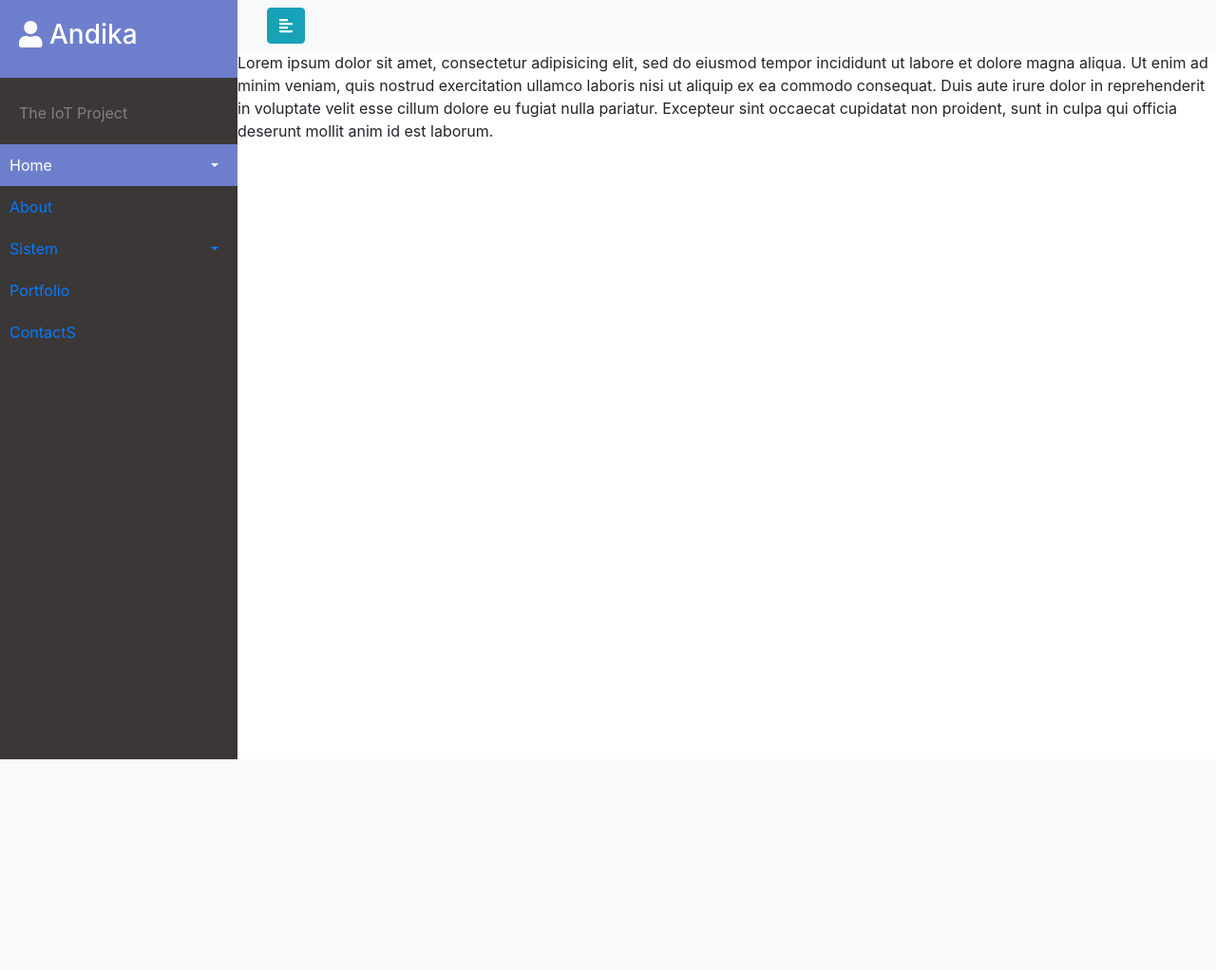
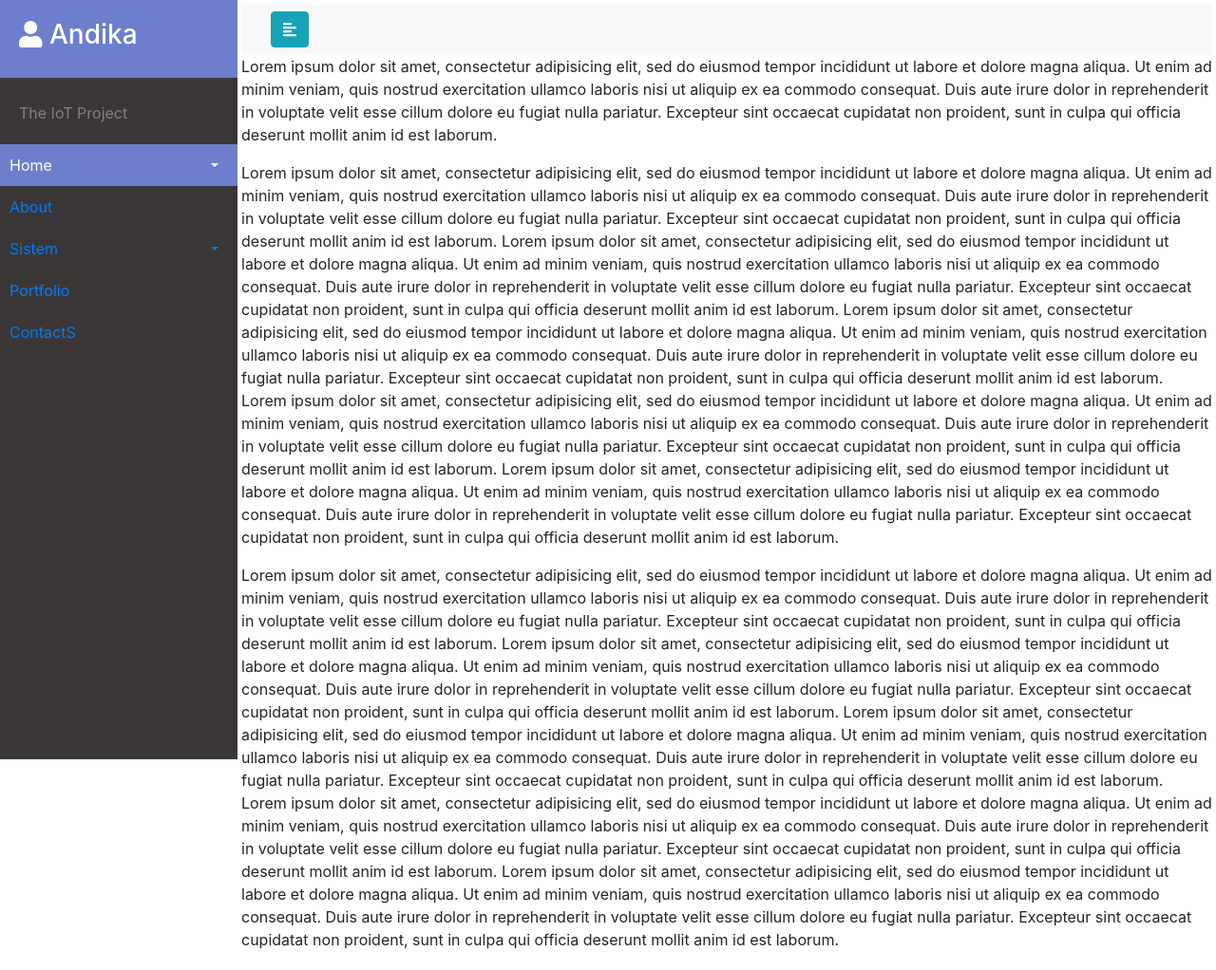
Before and after one commit to Fic21/tabgdika, a PHP site: page / in a window 1280 px wide. Shown: the whole page at 95% size. Before the commit the page ends 800 px from the top, so only its background shows below. Run offline with PHP 8.4, Linux system fonts and the light colour scheme; some libraries are stand-ins or nearby versions.

Commit message:
perubahan style2.css

```diff
--- a/css/style2.css
+++ b/css/style2.css
@@ -1,21 +1,28 @@
-.wrapper {
+
+@import "https://fonts.googleapis.com/css?family=Poppins:300,400,500,600,700";
+
+.wrapper{
     display: flex;
+    /*width: 100%;*/
     width: 100%;
 }
 
-#sidebar {
+#sidebar{
+    /*for posisition*/
+    min-width: 250px;
+    max-width: 250px;
+    height: 100vh;
     width: 250px;
     position: fixed;
     top: 0;
     left: 0;
     height: 100vh;
     z-index: 999;
-    background: #7386D5;
+    background: #3b3736;
     color: #fff;
     transition: all 0.3s;
 }
 
-/*basic*/
 #sidebar.active{
     margin-left: -250px;
 }
@@ -32,78 +39,89 @@ a[data-toggle="collapse"]{
     transform: translateY(-50%);
 }
 
-@media(max-width: 768px){
-    #sidebar{
-        margin-left: -250px;
-    }
-    #sidebar.active{
-        margin-left: 0;
-    }
-}
 
-/*
-    ADDITIONAL DEMO STYLE, NOT IMPORTANT TO MAKE THINGS WORK BUT TO MAKE IT A BIT NICER :)
-*/
-@import "https://fonts.googleapis.com/css?family=Poppins:300,400,500,600,700";
-
-
-body {
-    font-family: 'Poppins', sans-serif;
-    background: #fafafa;
-}
-
-p {
-    font-family: 'Poppins', sans-serif;
-    font-size: 1.1em;
-    font-weight: 300;
-    line-height: 1.7em;
-    color: #999;
-}
-
-a, a:hover, a:focus {
-    color: inherit;
-    text-decoration: none;
-    transition: all 0.3s;
-}
-
-#sidebar {
-/* don't forget to add all the previously mentioned styles here too */
-    background: #7386D5;
-    color: #fff;
-    transition: all 0.3s;
-}
-
-#sidebar .sidebar-header {
+#sidebar .sidebar-header{
     padding: 20px;
     background: #6d7fcc;
 }
 
-#sidebar ul.components {
-    padding: 20px 0;
-    border-bottom: 1px solid #47748b;
+#sidebar .sidebar-header i{
+    color: red;
 }
 
-#sidebar ul p {
-    color: #fff;
-    padding: 10px;
+
+#sidebar ul.components{
+    padding: 20px 0;
 }
 
-#sidebar ul li a {
+#sidebar ul p{
+    color: gray;
+    padding: 5px;
+    padding-left: 20px;
+}
+
+#sidebar ul li a{
     padding: 10px;
-    font-size: 1.1em;
+    font-size: 1em;
     display: block;
 }
+
 #sidebar ul li a:hover {
     color: #7386D5;
-    background: #fff;
+    background: rgba(0,0,0,0.5);
 }
 
-#sidebar ul li.active > a, a[aria-expanded="true"] {
+#sidebar ul li.active > a, a[aria-expanded="true"]{
+    color:#fff;
+    background:#6d7fcc;
+}
+
+#sidebar a{
+    text-decoration: none;
+}
+
+
+
+ul ul a{
+    font-size: 0.8em !important;
+    padding-left: 30px !important;
+    background-color:  #6d7fcc;
     color: #fff;
-    background: #6d7fcc;
 }
-ul ul a {
-    font-size: 0.9em !important;
-    padding-left: 30px !important;
-    background: #6d7fcc;
+
+#content {
+    width: calc(100% - 250px);
+    padding: 4px;
+    min-height: 100vh;
+    transition: all 0.3s;
+    position: absolute;
+    top: 0;
+    right: 0;
 }
+
+#content.active {
+    width: 100%;
+}
+
+
+/* ---------------------------------------------------
+    MEDIAQUERIES
+----------------------------------------------------- */
+
+@media (max-width: 768px) {
+    #sidebar {
+        margin-left: -250px;
+    }
+    #sidebar.active {
+        margin-left: 0;
+    }
+    #content {
+        width: 100%;
+    }
+    #content.active {
+        width: calc(100% - 250px);
+    }
+    #sidebarCollapse span {
+        display: none;
+    }
+}
--- a/index.html
+++ b/index.html
@@ -11,10 +11,9 @@
     <!-- Bootstrap CSS CDN -->
     <link rel="stylesheet" href="https://stackpath.bootstrapcdn.com/bootstrap/4.1.0/css/bootstrap.min.css" integrity="sha384-9gVQ4dYFwwWSjIDZnLEWnxCjeSWFphJiwGPXr1jddIhOegiu1FwO5qRGvFXOdJZ4" crossorigin="anonymous">
     <!-- Our Custom CSS -->
-    <link rel="stylesheet" href="css/style1.css">
-
-    <!-- Our Custom JS -->
-    <!-- <script src="js/toggle1.js"></script> -->
+    <link rel="stylesheet" href="css/style2.css">
+    <!-- Scrollbar Custom CSS for second style2.css -->
+    <link rel="stylesheet" href="https://cdnjs.cloudflare.com/ajax/libs/malihu-custom-scrollbar-plugin/3.1.5/jquery.mCustomScrollbar.min.css">
 
     <!-- Font Awesome JS -->
     <script defer src="https://use.fontawesome.com/releases/v5.0.13/js/solid.js" integrity="sha384-tzzSw1/Vo+0N5UhStP3bvwWPq+uvzCMfrN1fEFe+xBmv1C/AtVX5K0uZtmcHitFZ" crossorigin="anonymous"></script>
@@ -84,6 +83,75 @@
             cillum dolore eu fugiat nulla pariatur. Excepteur sint occaecat cupidatat non
             proident, sunt in culpa qui officia deserunt mollit anim id est laborum.</p>
 
+            <p>Lorem ipsum dolor sit amet, consectetur adipisicing elit, sed do eiusmod
+            tempor incididunt ut labore et dolore magna aliqua. Ut enim ad minim veniam,
+            quis nostrud exercitation ullamco laboris nisi ut aliquip ex ea commodo
+            consequat. Duis aute irure dolor in reprehenderit in voluptate velit esse
+            cillum dolore eu fugiat nulla pariatur. Excepteur sint occaecat cupidatat non
+            proident, sunt in culpa qui officia deserunt mollit anim id est laborum.
+
+            Lorem ipsum dolor sit amet, consectetur adipisicing elit, sed do eiusmod
+            tempor incididunt ut labore et dolore magna aliqua. Ut enim ad minim veniam,
+            quis nostrud exercitation ullamco laboris nisi ut aliquip ex ea commodo
+            consequat. Duis aute irure dolor in reprehenderit in voluptate velit esse
+            cillum dolore eu fugiat nulla pariatur. Excepteur sint occaecat cupidatat non
+            proident, sunt in culpa qui officia deserunt mollit anim id est laborum.
+
+            Lorem ipsum dolor sit amet, consectetur adipisicing elit, sed do eiusmod
+            tempor incididunt ut labore et dolore magna aliqua. Ut enim ad minim veniam,
+            quis nostrud exercitation ullamco laboris nisi ut aliquip ex ea commodo
+            consequat. Duis aute irure dolor in reprehenderit in voluptate velit esse
+            cillum dolore eu fugiat nulla pariatur. Excepteur sint occaecat cupidatat non
+            proident, sunt in culpa qui officia deserunt mollit anim id est laborum.
+
+            Lorem ipsum dolor sit amet, consectetur adipisicing elit, sed do eiusmod
+            tempor incididunt ut labore et dolore magna aliqua. Ut enim ad minim veniam,
+            quis nostrud exercitation ullamco laboris nisi ut aliquip ex ea commodo
+            consequat. Duis aute irure dolor in reprehenderit in voluptate velit esse
+            cillum dolore eu fugiat nulla pariatur. Excepteur sint occaecat cupidatat non
+            proident, sunt in culpa qui officia deserunt mollit anim id est laborum.
+
+            Lorem ipsum dolor sit amet, consectetur adipisicing elit, sed do eiusmod
+            tempor incididunt ut labore et dolore magna aliqua. Ut enim ad minim veniam,
+            quis nostrud exercitation ullamco laboris nisi ut aliquip ex ea commodo
+            consequat. Duis aute irure dolor in reprehenderit in voluptate velit esse
+            cillum dolore eu fugiat nulla pariatur. Excepteur sint occaecat cupidatat non
+            proident, sunt in culpa qui officia deserunt mollit anim id est laborum.</p>
+
+            <p>Lorem ipsum dolor sit amet, consectetur adipisicing elit, sed do eiusmod
+            tempor incididunt ut labore et dolore magna aliqua. Ut enim ad minim veniam,
+            quis nostrud exercitation ullamco laboris nisi ut aliquip ex ea commodo
+            consequat. Duis aute irure dolor in reprehenderit in voluptate velit esse
+            cillum dolore eu fugiat nulla pariatur. Excepteur sint occaecat cupidatat non
+            proident, sunt in culpa qui officia deserunt mollit anim id est laborum.
+
+            Lorem ipsum dolor sit amet, consectetur adipisicing elit, sed do eiusmod
+            tempor incididunt ut labore et dolore magna aliqua. Ut enim ad minim veniam,
+            quis nostrud exercitation ullamco laboris nisi ut aliquip ex ea commodo
+            consequat. Duis aute irure dolor in reprehenderit in voluptate velit esse
+            cillum dolore eu fugiat nulla pariatur. Excepteur sint occaecat cupidatat non
+            proident, sunt in culpa qui officia deserunt mollit anim id est laborum.
+
+            Lorem ipsum dolor sit amet, consectetur adipisicing elit, sed do eiusmod
+            tempor incididunt ut labore et dolore magna aliqua. Ut enim ad minim veniam,
+            quis nostrud exercitation ullamco laboris nisi ut aliquip ex ea commodo
+            consequat. Duis aute irure dolor in reprehenderit in voluptate velit esse
+            cillum dolore eu fugiat nulla pariatur. Excepteur sint occaecat cupidatat non
+            proident, sunt in culpa qui officia deserunt mollit anim id est laborum.
+
+            Lorem ipsum dolor sit amet, consectetur adipisicing elit, sed do eiusmod
+            tempor incididunt ut labore et dolore magna aliqua. Ut enim ad minim veniam,
+            quis nostrud exercitation ullamco laboris nisi ut aliquip ex ea commodo
+            consequat. Duis aute irure dolor in reprehenderit in voluptate velit esse
+            cillum dolore eu fugiat nulla pariatur. Excepteur sint occaecat cupidatat non
+            proident, sunt in culpa qui officia deserunt mollit anim id est laborum.
+
+            Lorem ipsum dolor sit amet, consectetur adipisicing elit, sed do eiusmod
+            tempor incididunt ut labore et dolore magna aliqua. Ut enim ad minim veniam,
+            quis nostrud exercitation ullamco laboris nisi ut aliquip ex ea commodo
+            consequat. Duis aute irure dolor in reprehenderit in voluptate velit esse
+            cillum dolore eu fugiat nulla pariatur. Excepteur sint occaecat cupidatat non
+            proident, sunt in culpa qui officia deserunt mollit anim id est laborum.</p>
         </div>
     </div>
 
@@ -91,18 +159,39 @@
 
     <!-- jQuery CDN - Slim version (=without AJAX) -->
     <script src="https://code.jquery.com/jquery-3.3.1.slim.min.js" integrity="sha384-q8i/X+965DzO0rT7abK41JStQIAqVgRVzpbzo5smXKp4YfRvH+8abtTE1Pi6jizo" crossorigin="anonymous"></script>
-    <script>
+    <!-- <script>
+        for first css
         $(document).ready(function () {
         $('#sidebarCollapse').on('click', function () {
         $('#sidebar').toggleClass('active');
         });
      });
+    </script> -->
+
+    <script type="text/javascript">
+        $(document).ready(function () {
+            $("#sidebar").mCustomScrollbar({
+                theme: "minimal"
+            });
+
+            $('#sidebarCollapse').on('click', function () {
+                // open or close navbar
+                $('#sidebar, #content').toggleClass('active');
+               // close dropdowns
+                $('.collapse.in').toggleClass('in');
+                // and also adjust aria-expanded attributes we use for the open/closed arrows
+                $('a[aria-expanded=true]').attr('aria-expanded', 'false');
+            });
+        });
+
     </script>
+
     <!-- Popper.JS -->
     <script src="https://cdnjs.cloudflare.com/ajax/libs/popper.js/1.14.0/umd/popper.min.js" integrity="sha384-cs/chFZiN24E4KMATLdqdvsezGxaGsi4hLGOzlXwp5UZB1LY//20VyM2taTB4QvJ" crossorigin="anonymous"></script>
     <!-- Bootstrap JS -->
     <script src="https://stackpath.bootstrapcdn.com/bootstrap/4.1.0/js/bootstrap.min.js" integrity="sha384-uefMccjFJAIv6A+rW+L4AHf99KvxDjWSu1z9VI8SKNVmz4sk7buKt/6v9KI65qnm" crossorigin="anonymous"></script>
-
+    <!-- jQuery Custom Scroller CDN for second style2.css -->
+    <script src="https://cdnjs.cloudflare.com/ajax/libs/malihu-custom-scrollbar-plugin/3.1.5/jquery.mCustomScrollbar.concat.min.js"></script>
 </body>
 
 </html>
```
